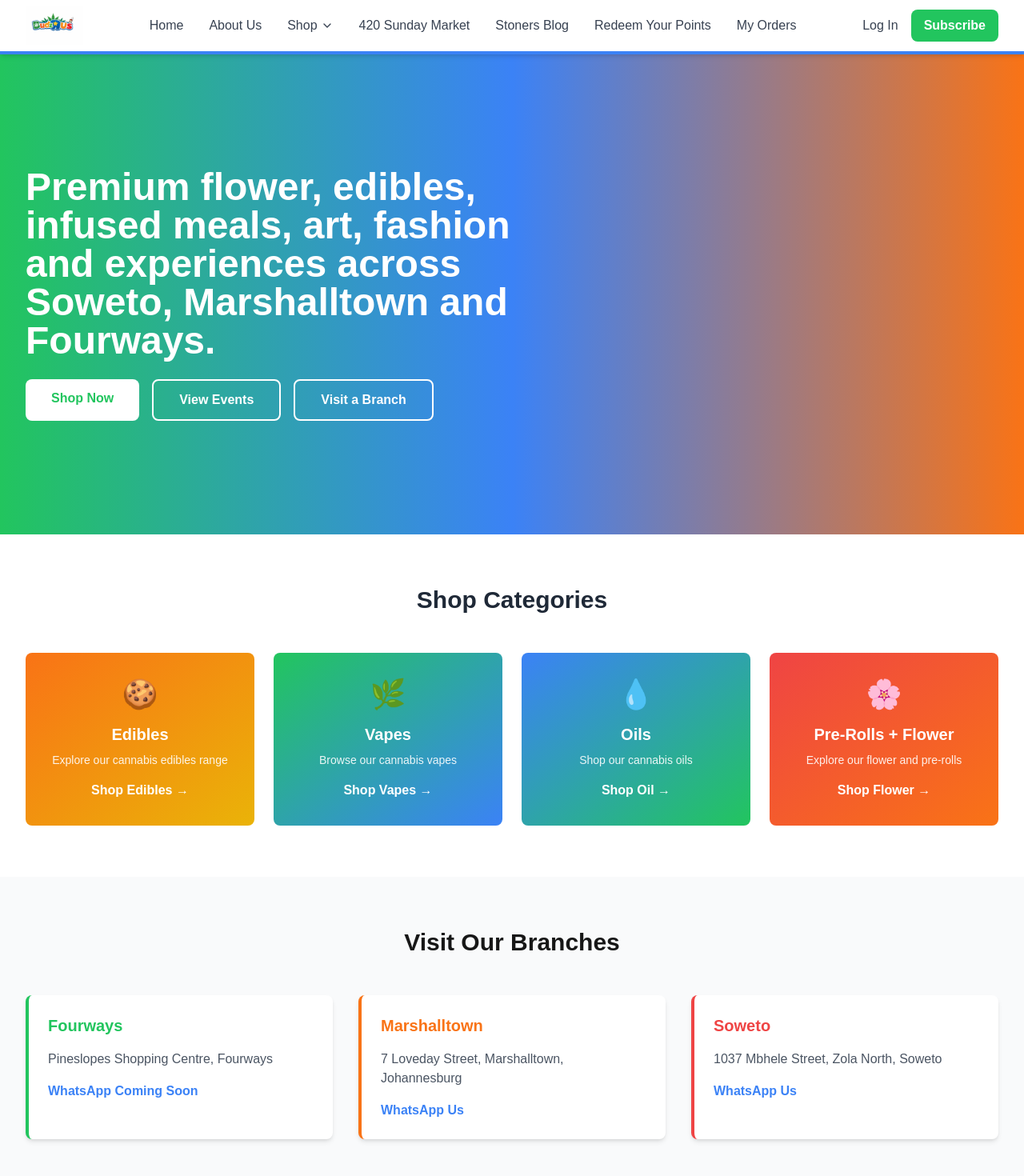
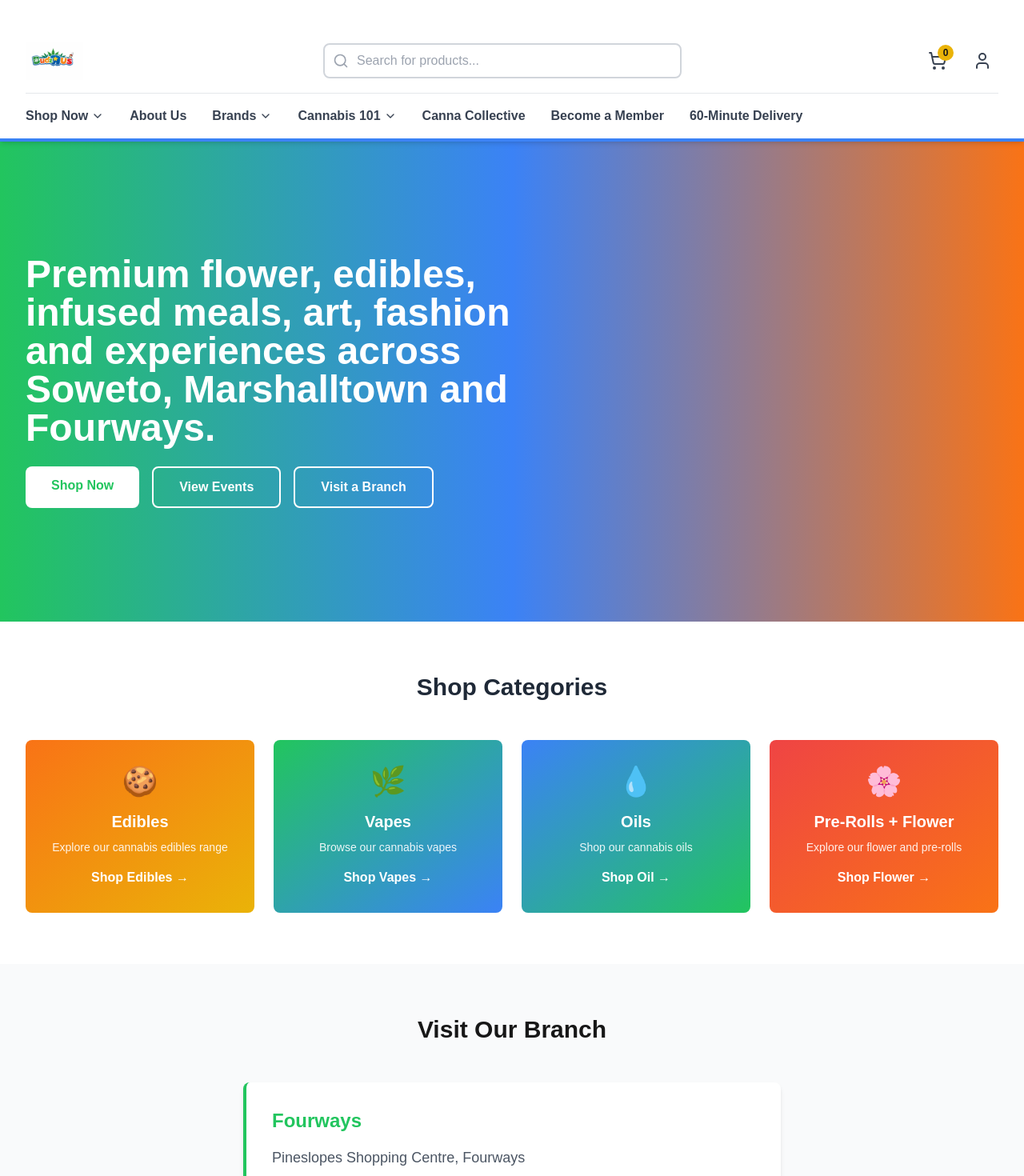
Before and after one commit to DartonStaker/BudzRus, a Next.js app: page / in a window 1280 px wide. Shown: the top 1470 px of the page at 80% size. Built offline with nearby package versions, Linux system fonts and the light colour scheme.

Commit message:
Fix middleware and Vercel config for deployment

```diff
--- a/app/layout.tsx
+++ b/app/layout.tsx
@@ -13,9 +13,6 @@ export default function RootLayout({
 }>) {
   return (
     <html lang="en">
-      <head>
-        <link rel="icon" href="/favicon.png" type="image/png" />
-      </head>
       <body>{children}</body>
     </html>
   );
--- a/app/page.tsx
+++ b/app/page.tsx
@@ -74,25 +74,22 @@ export default function Home() {
           </div>
         </section>
 
-        {/* Branches Section */}
+        {/* Visit Our Branch Section */}
         <section className="py-16 bg-gray-50">
           <div className="max-w-7xl mx-auto px-4 sm:px-6 lg:px-8">
-            <h2 className="text-3xl font-bold text-center mb-12">Visit Our Branches</h2>
-            <div className="grid grid-cols-1 md:grid-cols-3 gap-8">
-              <div className="bg-white p-6 rounded-lg shadow-md border-l-4 border-budz-green">
-                <h3 className="text-xl font-bold mb-4 text-budz-green">Fourways</h3>
-                <p className="text-gray-600 mb-4">Pineslopes Shopping Centre, Fourways</p>
-                <button className="text-budz-blue hover:text-budz-orange transition font-semibold">WhatsApp Coming Soon</button>
-              </div>
-              <div className="bg-white p-6 rounded-lg shadow-md border-l-4 border-budz-orange">
-                <h3 className="text-xl font-bold mb-4 text-budz-orange">Marshalltown</h3>
-                <p className="text-gray-600 mb-4">7 Loveday Street, Marshalltown, Johannesburg</p>
-                <button className="text-budz-blue hover:text-budz-orange transition font-semibold">WhatsApp Us</button>
-              </div>
-              <div className="bg-white p-6 rounded-lg shadow-md border-l-4 border-budz-red">
-                <h3 className="text-xl font-bold mb-4 text-budz-red">Soweto</h3>
-                <p className="text-gray-600 mb-4">1037 Mbhele Street, Zola North, Soweto</p>
-                <button className="text-budz-blue hover:text-budz-orange transition font-semibold">WhatsApp Us</button>
+            <h2 className="text-3xl font-bold text-center mb-12">Visit Our Branch</h2>
+            <div className="max-w-2xl mx-auto">
+              <div className="bg-white p-8 rounded-lg shadow-md border-l-4 border-budz-green">
+                <h3 className="text-2xl font-bold mb-4 text-budz-green">Fourways</h3>
+                <p className="text-gray-600 mb-4 text-lg">Pineslopes Shopping Centre, Fourways</p>
+                <div className="space-y-2 mb-6">
+                  <p className="text-gray-700"><span className="font-semibold">Hours:</span> Mon-Sat: 9:00-18:00, Sun: 10:00-16:00</p>
+                  <p className="text-gray-700"><span className="font-semibold">Phone:</span> +27 11 234 5678</p>
+                  <p className="text-gray-700"><span className="font-semibold">Email:</span> fourways@budzrus.com</p>
+                </div>
+                <button className="bg-budz-green text-white px-6 py-3 rounded-lg hover:bg-budz-orange transition font-semibold">
+                  WhatsApp Us
+                </button>
               </div>
             </div>
           </div>
--- a/components/Header.tsx
+++ b/components/Header.tsx
@@ -3,17 +3,32 @@
 import Link from "next/link";
 import Image from "next/image";
 import { useState } from "react";
-import { Menu, X, ChevronDown } from "lucide-react";
+import { Menu, X, ChevronDown, Search, ShoppingCart, User } from "lucide-react";
 
 export default function Header() {
   const [isMenuOpen, setIsMenuOpen] = useState(false);
   const [isShopOpen, setIsShopOpen] = useState(false);
+  const [isBrandsOpen, setIsBrandsOpen] = useState(false);
+  const [isCannabis101Open, setIsCannabis101Open] = useState(false);
 
   return (
     <header className="bg-white shadow-md sticky top-0 z-50 border-b-4 border-budz-blue">
+      {/* Top Utility Bar */}
+      <div className="bg-budz-dark-blue text-white text-sm">
         <div className="max-w-7xl mx-auto px-4 sm:px-6 lg:px-8">
-        <div className="flex justify-between items-center h-16">
-          <div className="flex items-center">
+          <div className="flex justify-end space-x-6 py-2">
+            <Link href="/stockist" className="hover:text-budz-yellow transition">Stockist Enquiry</Link>
+            <Link href="/stores" className="hover:text-budz-yellow transition">Stores</Link>
+            <Link href="/track-orders" className="hover:text-budz-yellow transition">Track Orders</Link>
+            <Link href="/contact" className="hover:text-budz-yellow transition">Contact</Link>
+          </div>
+        </div>
+      </div>
+
+      {/* Main Header */}
+      <div className="max-w-7xl mx-auto px-4 sm:px-6 lg:px-8">
+        {/* Logo, Search, Cart Row */}
+        <div className="flex items-center justify-between py-4">
           <Link href="/" className="flex-shrink-0">
             <Image
               src="/logo.png"
@@ -24,41 +39,134 @@ export default function Header() {
               priority
             />
           </Link>
+
+          {/* Search Bar */}
+          <div className="hidden md:flex flex-1 max-w-md mx-8">
+            <div className="relative w-full">
+              <input
+                type="text"
+                placeholder="Search for products..."
+                className="w-full px-4 py-2 pl-10 border-2 border-gray-300 rounded-lg focus:outline-none focus:border-budz-blue"
+              />
+              <Search className="absolute left-3 top-1/2 transform -translate-y-1/2 h-5 w-5 text-gray-400" />
+            </div>
           </div>
 
-          {/* Desktop Navigation */}
-          <nav className="hidden md:flex space-x-8">
-            <Link href="/" className="text-gray-700 hover:text-budz-green transition">Home</Link>
-            <Link href="/about" className="text-gray-700 hover:text-budz-green transition">About Us</Link>
+          {/* Cart and User Icons */}
+          <div className="flex items-center space-x-4">
+            <button className="relative p-2 hover:bg-gray-100 rounded-lg transition">
+              <ShoppingCart className="h-6 w-6 text-gray-700" />
+              <span className="absolute top-0 right-0 bg-budz-yellow text-budz-dark-blue text-xs font-bold rounded-full w-5 h-5 flex items-center justify-center">0</span>
+            </button>
+            <button className="p-2 hover:bg-gray-100 rounded-lg transition">
+              <User className="h-6 w-6 text-gray-700" />
+            </button>
+          </div>
+        </div>
+
+        {/* Main Navigation Bar */}
+        <nav className="hidden md:flex items-center space-x-8 py-4 border-t border-gray-200">
+          <div className="relative group">
+            <button className="text-gray-700 hover:text-budz-green flex items-center transition font-semibold">
+              Shop Now
+              <ChevronDown className="ml-1 h-4 w-4" />
+            </button>
+            {/* Mega Menu */}
+            <div className="absolute left-0 top-full mt-2 w-screen max-w-6xl bg-white rounded-lg shadow-2xl border-2 border-budz-blue opacity-0 invisible group-hover:opacity-100 group-hover:visible transition-all duration-300 z-50">
+              <div className="p-8 grid grid-cols-4 gap-8">
+                {/* Shop CBD Column */}
+                <div>
+                  <h3 className="text-lg font-bold text-budz-green mb-4 pb-2 border-b-2 border-budz-yellow">Shop CBD</h3>
+                  <ul className="space-y-2">
+                    <li><Link href="/shop/edibles?category=cbd" className="text-gray-700 hover:text-budz-green transition">Edibles</Link></li>
+                    <li><Link href="/shop/oils?category=cbd" className="text-gray-700 hover:text-budz-green transition">Oils</Link></li>
+                    <li><Link href="/shop/pets" className="text-gray-700 hover:text-budz-green transition">For pets</Link></li>
+                    <li><Link href="/shop/tea" className="text-gray-700 hover:text-budz-green transition">Tea</Link></li>
+                    <li><Link href="/shop/vapes?category=cbd" className="text-gray-700 hover:text-budz-green transition">Vape Cartridges</Link></li>
+                    <li><Link href="/shop/vapes?type=refill" className="text-gray-700 hover:text-budz-green transition">Vape Refills</Link></li>
+                  </ul>
+                </div>
+
+                {/* Shop THC Column */}
+                <div>
+                  <h3 className="text-lg font-bold text-budz-orange mb-4 pb-2 border-b-2 border-budz-yellow">Shop THC</h3>
+                  <ul className="space-y-2">
+                    <li><Link href="/shop/canna-bar?type=flower" className="text-gray-700 hover:text-budz-orange transition">Flower</Link></li>
+                    <li><Link href="/shop/canna-bar" className="text-gray-700 hover:text-budz-orange transition">Pre-Rolls</Link></li>
+                    <li><Link href="/shop/edibles?type=cookies" className="text-gray-700 hover:text-budz-orange transition">Cookies</Link></li>
+                    <li><Link href="/shop/edibles?type=gummies" className="text-gray-700 hover:text-budz-orange transition">Gummies</Link></li>
+                    <li><Link href="/shop/edibles?type=fudge" className="text-gray-700 hover:text-budz-orange transition">Fudge</Link></li>
+                    <li><Link href="/shop/edibles?type=lollipops" className="text-gray-700 hover:text-budz-orange transition">Lollipops</Link></li>
+                    <li><Link href="/shop/oils?type=feco" className="text-gray-700 hover:text-budz-orange transition">FECO Oils</Link></li>
+                    <li><Link href="/shop/vapes?type=disposable" className="text-gray-700 hover:text-budz-orange transition">Disposable Vapes</Link></li>
+                    <li><Link href="/shop/vapes?type=pods" className="text-gray-700 hover:text-budz-orange transition">Vape Pods</Link></li>
+                    <li><Link href="/shop/vapes?type=cartridges" className="text-gray-700 hover:text-budz-orange transition">Vape Cartridges</Link></li>
+                    <li><Link href="/shop/vapes?type=battery" className="text-gray-700 hover:text-budz-orange transition">Vape Battery Devices</Link></li>
+                  </ul>
+                </div>
+
+                {/* Shop Brands Column */}
+                <div>
+                  <h3 className="text-lg font-bold text-budz-blue mb-4 pb-2 border-b-2 border-budz-yellow">Shop Brands</h3>
+                  <ul className="space-y-2">
+                    <li><Link href="/shop?brand=cannalicious" className="text-gray-700 hover:text-budz-blue transition">Cannalicious</Link></li>
+                    <li><Link href="/shop?brand=homegrown" className="text-gray-700 hover:text-budz-blue transition">Homegrown</Link></li>
+                    <li><Link href="/shop?brand=budzrus" className="text-gray-700 hover:text-budz-blue transition">BudzRus</Link></li>
+                  </ul>
+                </div>
+
+                {/* Shop Benefits Column */}
+                <div>
+                  <h3 className="text-lg font-bold text-budz-red mb-4 pb-2 border-b-2 border-budz-yellow">Shop Benefits</h3>
+                  <ul className="space-y-2">
+                    <li><Link href="/shop?benefit=energy" className="text-gray-700 hover:text-budz-red transition">Energy</Link></li>
+                    <li><Link href="/shop?benefit=intimacy" className="text-gray-700 hover:text-budz-red transition">Intimacy</Link></li>
+                    <li><Link href="/shop?benefit=pain" className="text-gray-700 hover:text-budz-red transition">Pain</Link></li>
+                    <li><Link href="/shop?benefit=relax" className="text-gray-700 hover:text-budz-red transition">Relax</Link></li>
+                    <li><Link href="/shop?benefit=sleep" className="text-gray-700 hover:text-budz-red transition">Sleep</Link></li>
+                    <li><Link href="/shop?benefit=sugar-free" className="text-gray-700 hover:text-budz-red transition">Sugar Free</Link></li>
+                    <li><Link href="/shop?benefit=vegan" className="text-gray-700 hover:text-budz-red transition">Vegan</Link></li>
+                  </ul>
+                </div>
+              </div>
+            </div>
+          </div>
+
+          <Link href="/about" className="text-gray-700 hover:text-budz-green transition font-semibold">About Us</Link>
 
           <div className="relative group">
-              <button className="text-gray-700 hover:text-budz-green flex items-center transition">
-                Shop
+            <button className="text-gray-700 hover:text-budz-green flex items-center transition font-semibold">
+              Brands
               <ChevronDown className="ml-1 h-4 w-4" />
             </button>
             <div className="absolute left-0 mt-2 w-48 bg-white rounded-md shadow-lg border-2 border-budz-blue opacity-0 invisible group-hover:opacity-100 group-hover:visible transition-all duration-200">
               <div className="py-1">
-                  <Link href="/shop/canna-bar" className="block px-4 py-2 text-sm text-gray-700 hover:bg-budz-green hover:text-white transition">Canna Bar</Link>
-                  <Link href="/shop/edibles" className="block px-4 py-2 text-sm text-gray-700 hover:bg-budz-orange hover:text-white transition">Edibles</Link>
-                  <Link href="/shop/fashion" className="block px-4 py-2 text-sm text-gray-700 hover:bg-budz-blue hover:text-white transition">Fashion</Link>
-                  <Link href="/shop/events" className="block px-4 py-2 text-sm text-gray-700 hover:bg-budz-yellow hover:text-white transition">Events</Link>
-                  <Link href="/shop/munchies-kitchen" className="block px-4 py-2 text-sm text-gray-700 hover:bg-budz-red hover:text-white transition">Munchies Kitchen</Link>
+                <Link href="/shop?brand=cannalicious" className="block px-4 py-2 text-sm text-gray-700 hover:bg-budz-green hover:text-white transition">Cannalicious</Link>
+                <Link href="/shop?brand=homegrown" className="block px-4 py-2 text-sm text-gray-700 hover:bg-budz-green hover:text-white transition">Homegrown</Link>
+                <Link href="/shop?brand=budzrus" className="block px-4 py-2 text-sm text-gray-700 hover:bg-budz-green hover:text-white transition">BudzRus</Link>
               </div>
             </div>
           </div>
 
-            <Link href="/420-sunday-market" className="text-gray-700 hover:text-budz-green transition">420 Sunday Market</Link>
-            <Link href="/stoners-blog" className="text-gray-700 hover:text-budz-green transition">Stoners Blog</Link>
-            <Link href="/redeem-points" className="text-gray-700 hover:text-budz-green transition">Redeem Your Points</Link>
-            <Link href="/my-orders" className="text-gray-700 hover:text-budz-green transition">My Orders</Link>
+          <div className="relative group">
+            <button className="text-gray-700 hover:text-budz-green flex items-center transition font-semibold">
+              Cannabis 101
+              <ChevronDown className="ml-1 h-4 w-4" />
+            </button>
+            <div className="absolute left-0 mt-2 w-64 bg-white rounded-md shadow-lg border-2 border-budz-blue opacity-0 invisible group-hover:opacity-100 group-hover:visible transition-all duration-200">
+              <div className="py-1">
+                <Link href="/cannabis-101/basics" className="block px-4 py-2 text-sm text-gray-700 hover:bg-budz-green hover:text-white transition">Cannabis Basics</Link>
+                <Link href="/cannabis-101/health" className="block px-4 py-2 text-sm text-gray-700 hover:bg-budz-green hover:text-white transition">Health & Wellness</Link>
+                <Link href="/cannabis-101/consumption" className="block px-4 py-2 text-sm text-gray-700 hover:bg-budz-green hover:text-white transition">Consumption</Link>
+                <Link href="/cannabis-101/resources" className="block px-4 py-2 text-sm text-gray-700 hover:bg-budz-green hover:text-white transition">Resources</Link>
+              </div>
+            </div>
+          </div>
+
+          <Link href="/canna-collective" className="text-gray-700 hover:text-budz-green transition font-semibold">Canna Collective</Link>
+          <Link href="/become-member" className="text-gray-700 hover:text-budz-green transition font-semibold">Become a Member</Link>
+          <Link href="/60-minute-delivery" className="text-gray-700 hover:text-budz-green transition font-semibold">60-Minute Delivery</Link>
         </nav>
-
-          <div className="hidden md:flex items-center space-x-4">
-            <Link href="/login" className="text-gray-700 hover:text-budz-green transition">Log In</Link>
-            <button className="bg-budz-green text-white px-4 py-2 rounded-lg hover:bg-budz-orange transition font-semibold">
-              Subscribe
-            </button>
-          </div>
 
         {/* Mobile menu button */}
         <button
@@ -71,36 +179,37 @@ export default function Header() {
 
       {/* Mobile Navigation */}
       {isMenuOpen && (
-          <div className="md:hidden py-4 border-t">
-            <Link href="/" className="block py-2 text-gray-700">Home</Link>
-            <Link href="/about" className="block py-2 text-gray-700">About Us</Link>
+        <div className="md:hidden py-4 border-t bg-white">
+          <div className="px-4 mb-4">
+            <input
+              type="text"
+              placeholder="Search for products..."
+              className="w-full px-4 py-2 border-2 border-gray-300 rounded-lg"
+            />
+          </div>
+          <Link href="/" className="block px-4 py-2 text-gray-700 hover:text-budz-green transition">Home</Link>
           <button
             onClick={() => setIsShopOpen(!isShopOpen)}
-              className="flex items-center justify-between w-full py-2 text-gray-700"
+            className="flex items-center justify-between w-full px-4 py-2 text-gray-700 hover:text-budz-green transition"
           >
-              Shop
+            Shop Now
             <ChevronDown className={`h-4 w-4 transition-transform ${isShopOpen ? 'rotate-180' : ''}`} />
           </button>
           {isShopOpen && (
-              <div className="pl-4">
+            <div className="pl-8 space-y-2">
+              <Link href="/shop/edibles" className="block py-2 text-gray-600">Edibles</Link>
               <Link href="/shop/canna-bar" className="block py-2 text-gray-600">Canna Bar</Link>
-                <Link href="/shop/edibles" className="block py-2 text-gray-600">Edibles</Link>
               <Link href="/shop/fashion" className="block py-2 text-gray-600">Fashion</Link>
               <Link href="/shop/events" className="block py-2 text-gray-600">Events</Link>
               <Link href="/shop/munchies-kitchen" className="block py-2 text-gray-600">Munchies Kitchen</Link>
             </div>
           )}
-            <Link href="/420-sunday-market" className="block py-2 text-gray-700 hover:text-budz-green transition">420 Sunday Market</Link>
-            <Link href="/stoners-blog" className="block py-2 text-gray-700 hover:text-budz-green transition">Stoners Blog</Link>
-            <Link href="/redeem-points" className="block py-2 text-gray-700 hover:text-budz-green transition">Redeem Your Points</Link>
-            <Link href="/my-orders" className="block py-2 text-gray-700 hover:text-budz-green transition">My Orders</Link>
-            <Link href="/login" className="block py-2 text-gray-700 hover:text-budz-green transition">Log In</Link>
-            <button className="w-full bg-budz-green text-white px-4 py-2 rounded-lg mt-2 hover:bg-budz-orange transition font-semibold">
-              Subscribe
-            </button>
+          <Link href="/about" className="block px-4 py-2 text-gray-700 hover:text-budz-green transition">About Us</Link>
+          <Link href="/420-sunday-market" className="block px-4 py-2 text-gray-700 hover:text-budz-green transition">420 Sunday Market</Link>
+          <Link href="/stoners-blog" className="block px-4 py-2 text-gray-700 hover:text-budz-green transition">Stoners Blog</Link>
+          <Link href="/login" className="block px-4 py-2 text-gray-700 hover:text-budz-green transition">Log In</Link>
         </div>
       )}
-      </div>
     </header>
   );
 }
--- a/middleware.ts
+++ b/middleware.ts
@@ -1,7 +1,5 @@
 import { NextResponse } from "next/server";
 import type { NextRequest } from "next/server";
-
-export const runtime = "nodejs";
 
 export function middleware(request: NextRequest) {
   const { pathname } = request.nextUrl;
--- a/next.config.js
+++ b/next.config.js
@@ -12,6 +12,8 @@ const nextConfig = {
       },
     ],
   },
+  // Ensure proper output for Vercel
+  output: undefined,
 };
 
 module.exports = nextConfig;
```
Also changed, not shown: vercel.json. Lines whose indentation alone changed are shown as unchanged.
